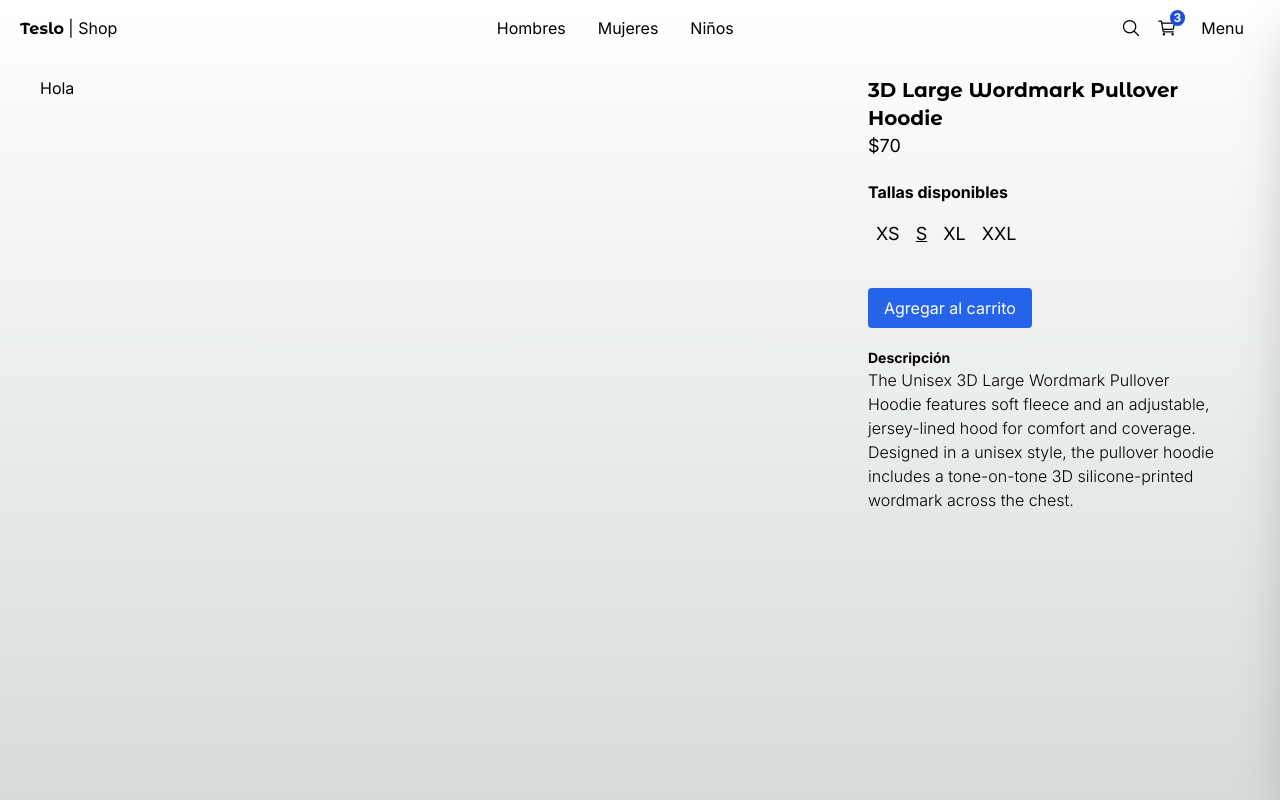
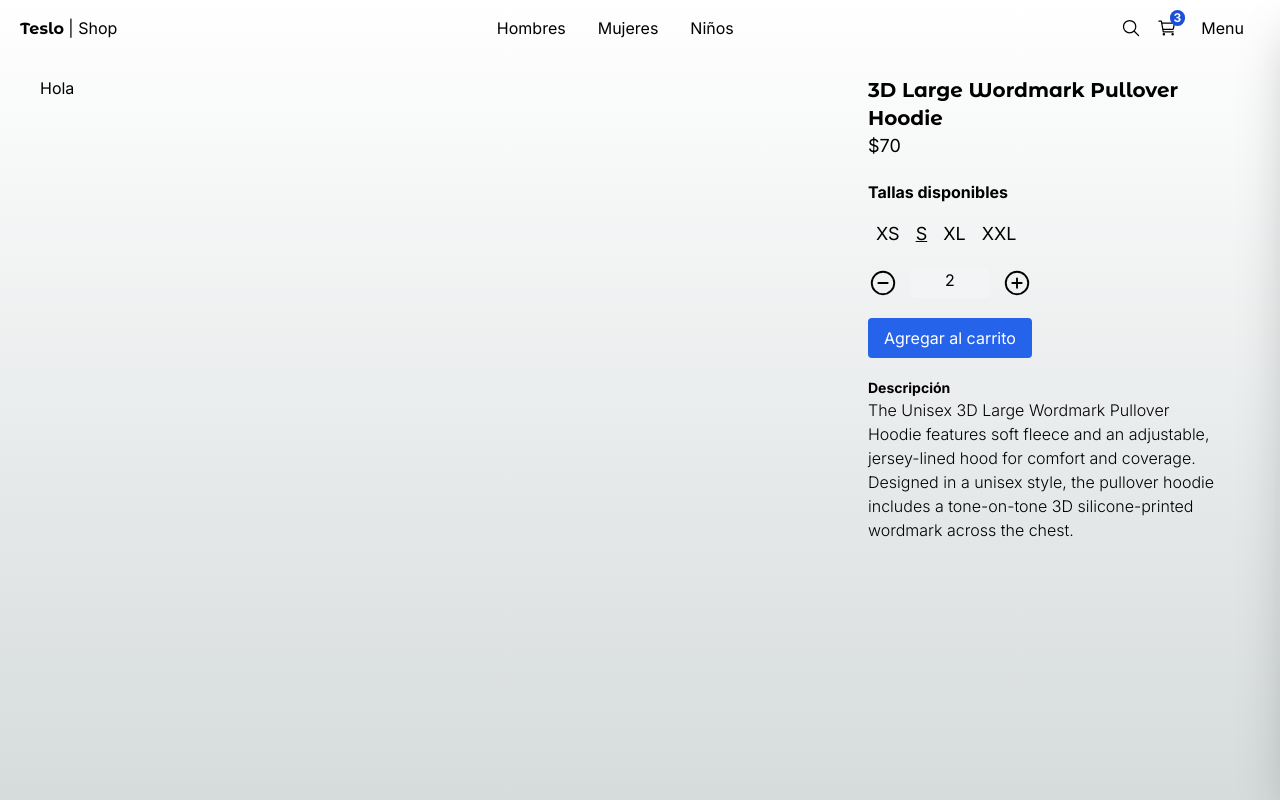
Before and after one commit to joaquin70/teslo-shop, a Next.js app: page /product/3d_large_wordmark_pullover_hoodie in a window 1280 px wide. Built offline with nearby package versions, Linux system fonts and the light colour scheme.

Commit message:
Quantity Selected.

```diff
--- a/src/app/(shop)/product/[slug]/page.tsx
+++ b/src/app/(shop)/product/[slug]/page.tsx
@@ -1,7 +1,7 @@
 import { titleFont } from "@/config/fonts";
 import { initialData } from "@/seed/seed";
 import { notFound } from "next/navigation";
-import { SizeSelector } from "@/components";
+import { QuantitySelector,SizeSelector } from "@/components";
 
 
 interface Props {
@@ -51,6 +51,9 @@
 
 
         {/* Selector De Cantidad */}
+        <QuantitySelector
+        quantity={2}
+        />
 
 
         {/*Button*/}
--- a/src/components/index.ts
+++ b/src/components/index.ts
@@ -6,6 +6,7 @@
 export * from "./products/product-grid/ProductGrid";
 export * from "./products/product-grid/ProductGridItem";
 export * from "./product/size-selector/SizeSelector";
+export * from "./product/quantity-selector/QuantitySelector";
 export * from "./ui/top-menu/TopMenu";
 export * from "./ui/not-found/PageNotFound";
 export * from "./ui/sidebar/Sidebar";
--- /dev/null
+++ b/src/components/product/quantity-selector/QuantitySelector.tsx
@@ -0,0 +1,43 @@
+"use client";
+
+import {useState} from "react";
+import { IoAddCircleOutline, IoRemoveCircleOutline } from "react-icons/io5";
+
+interface Props{
+    quantity:number;
+}
+
+export const QuantitySelector = ({quantity}:Props) => {
+
+    const [count , setCount] = useState(quantity);
+
+    const onQuantityChanged = (value:number) => {
+
+        if(count + value < 1) return;
+
+        setCount(count + value);
+
+
+    };
+
+
+
+
+
+    return (
+        <div className="flex">
+            <button onClick={ () => onQuantityChanged(-1)}>
+                <IoRemoveCircleOutline size={30} />
+            </button>
+
+            <span className="w-20 mx-3 px-5 bg-gray-100 text-center rounded">
+                {count}
+            </span>
+
+            <button onClick={ () => onQuantityChanged(+1)}>
+                <IoAddCircleOutline size={30} />
+            </button>
+
+        </div>
+    )
+}
```
